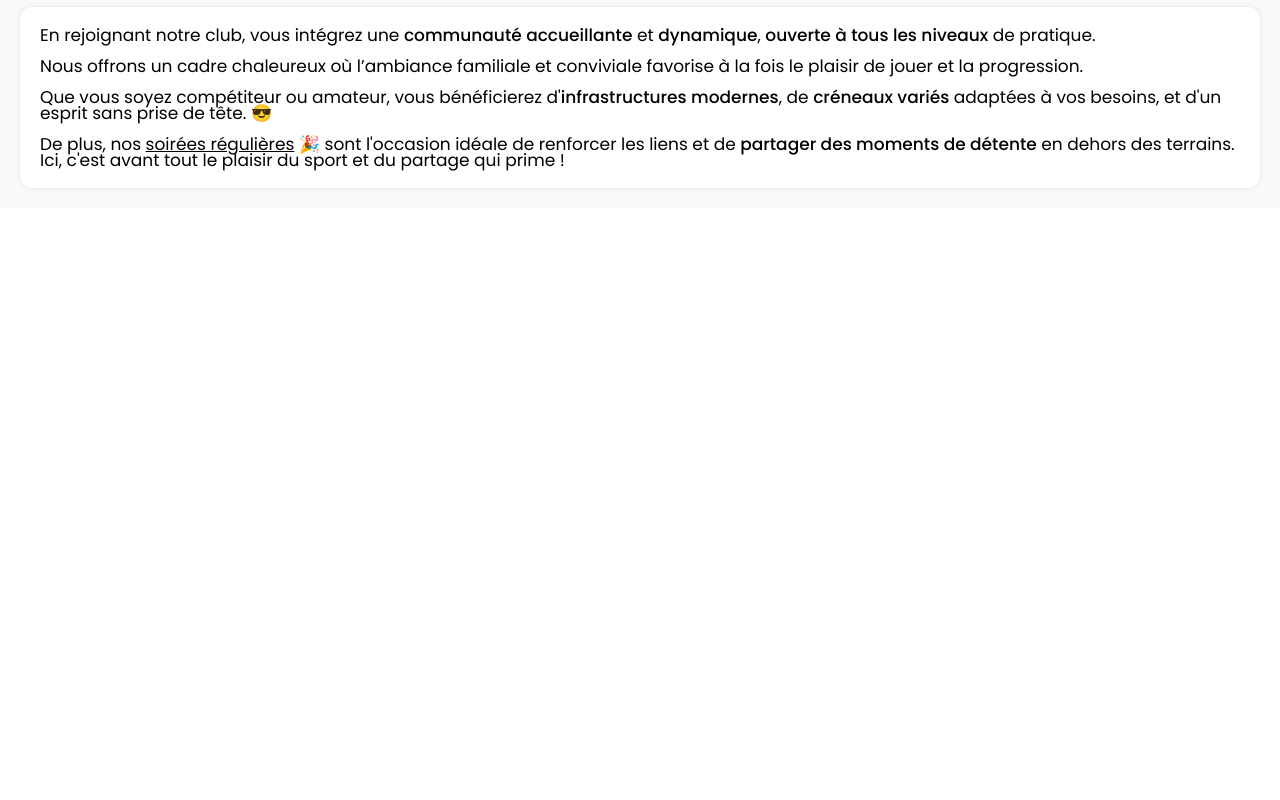
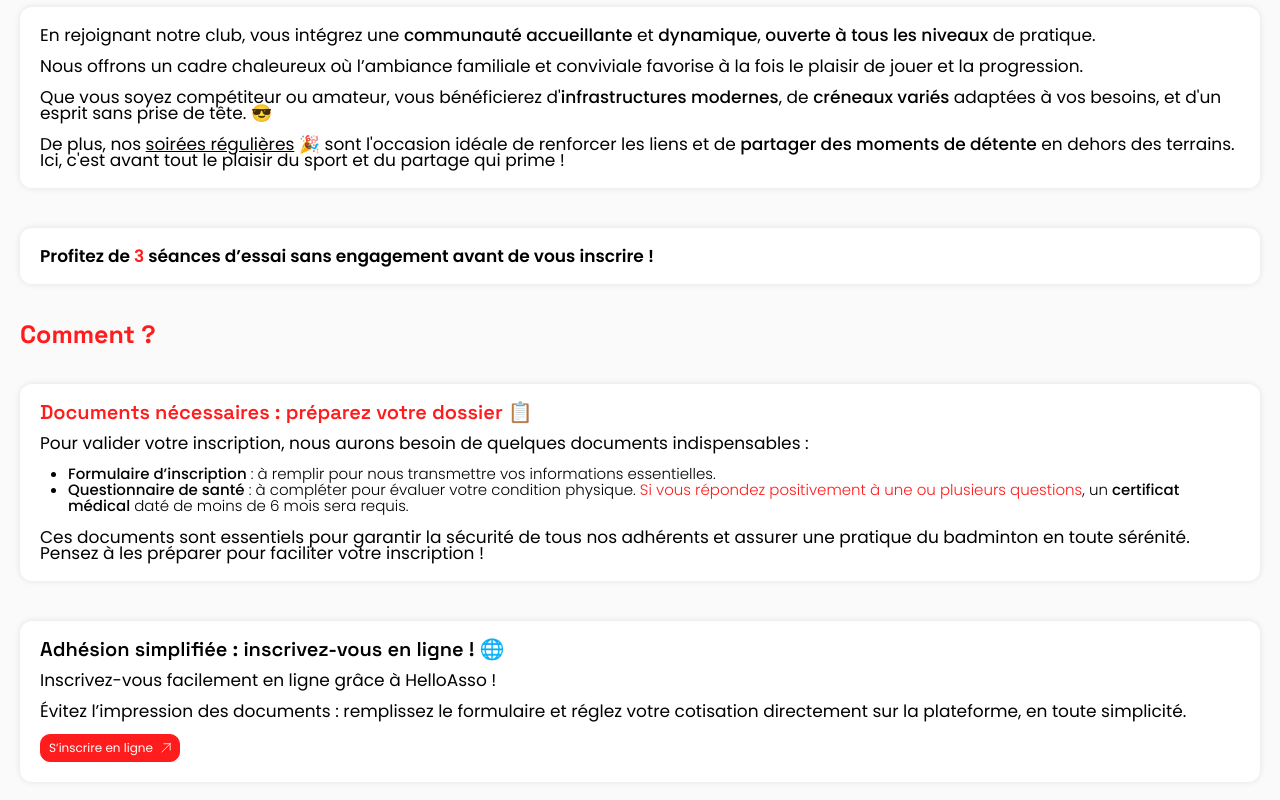
Before and after one commit to Matsuel/CACBO-Badminton, a Next.js app: page /adherer in a window 1280 px wide. Shown: the part 701-1501 px from the top of the page. Before the commit the page ends 909 px from the top, so only its background shows below. Built offline with nearby package versions, Linux system fonts and the light colour scheme; a web font is replaced by a local one.

Commit message:
feat: ajout de sections pour les documents nécessaires et l'inscription en ligne

```diff
--- a/src/app/adherer/page.tsx
+++ b/src/app/adherer/page.tsx
@@ -1,10 +1,13 @@
+import ExternalLink from "@/assets/ExternalLink"
 import Bloc from "@/components/Bloc"
 import BlocText from "@/components/BlocText"
+import Button from "@/components/Button"
 import Content from "@/components/Content"
 import Header from "@/components/Header"
 import PageLayout from "@/components/PageLayout"
 import Register from "@/components/Register"
 import SingleTitle from "@/components/SingleTitle"
+import { textVariants } from "@/constantes/theme"
 import Image from "next/image"
 
 const Adherer = () => {
@@ -51,6 +54,48 @@ const Adherer = () => {
                     </BlocText>
                 </Bloc>
 
+                <Bloc>
+                    <h4 className={`${textVariants.h4}`}>
+                        Profitez de <span className="text-redcolor">3</span> séances d’essai sans engagement avant de vous inscrire !
+                    </h4>
+                </Bloc>
+
+                <SingleTitle>
+                    Comment ?
+                </SingleTitle>
+
+                <Bloc title="Documents nécessaires : préparez votre dossier 📋">
+
+                    <BlocText>
+                        Pour valider votre inscription, nous aurons besoin de quelques documents indispensables :
+                    </BlocText>
+
+                    <ul className="list-disc pl-7">
+                        <li className="font-Poppins font-light text-[15px] leading-4"><span className="font-medium">Formulaire d’inscription</span> : à remplir pour nous transmettre vos informations essentielles.</li>
+                        <li className="font-Poppins font-light text-[15px] leading-4"><span className="font-medium">Questionnaire de santé</span> : à compléter pour évaluer votre condition physique. <span className="text-redcolor">Si vous répondez positivement à une ou plusieurs questions</span>, un <span className="font-medium">certificat médical</span> daté de moins de 6 mois sera requis.</li>
+                    </ul>
+
+                    <BlocText>
+                        Ces documents sont essentiels pour garantir la sécurité de tous nos adhérents et assurer une pratique du badminton en toute sérénité. Pensez à les préparer pour faciliter votre inscription !
+                    </BlocText>
+
+                </Bloc>
+
+                <Bloc subtitile="Adhésion simplifiée : inscrivez-vous en ligne ! 🌐">
+                    <BlocText>
+                        Inscrivez-vous facilement en ligne grâce à HelloAsso !
+                    </BlocText>
+
+                    <BlocText>
+                        Évitez l’impression des documents : remplissez le formulaire et réglez votre cotisation directement sur la plateforme, en toute simplicité.
+                    </BlocText>
+
+                    <Button variant="inverted" href="/regles">
+                        S’inscrire en ligne
+                        <ExternalLink size={10} />
+                    </Button>
+                </Bloc>
+
             </Content>
         </PageLayout>
     )
```
